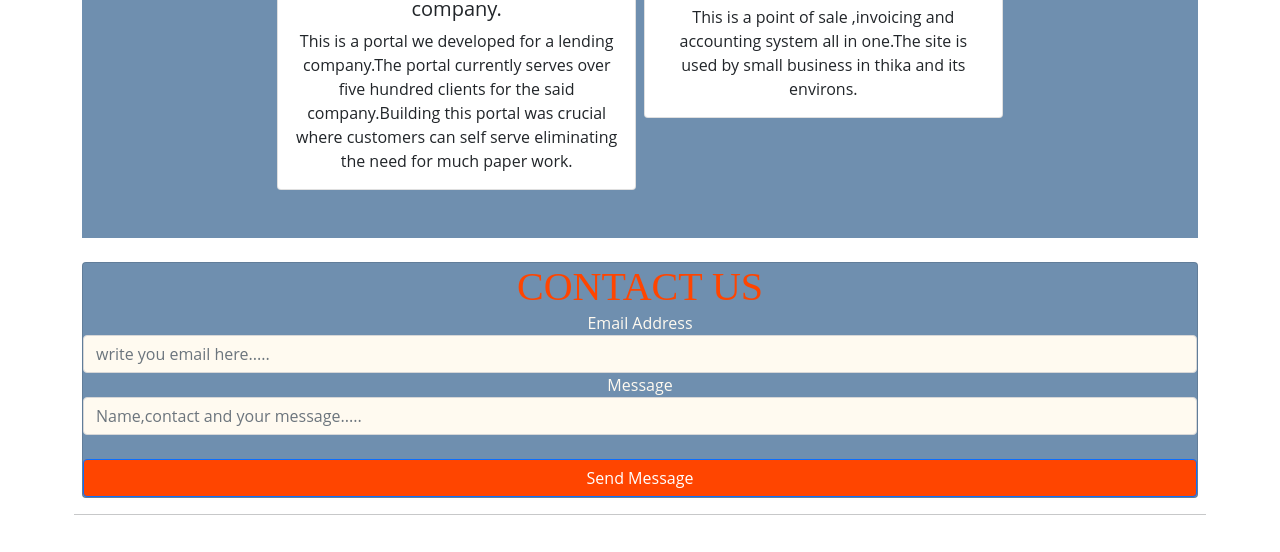
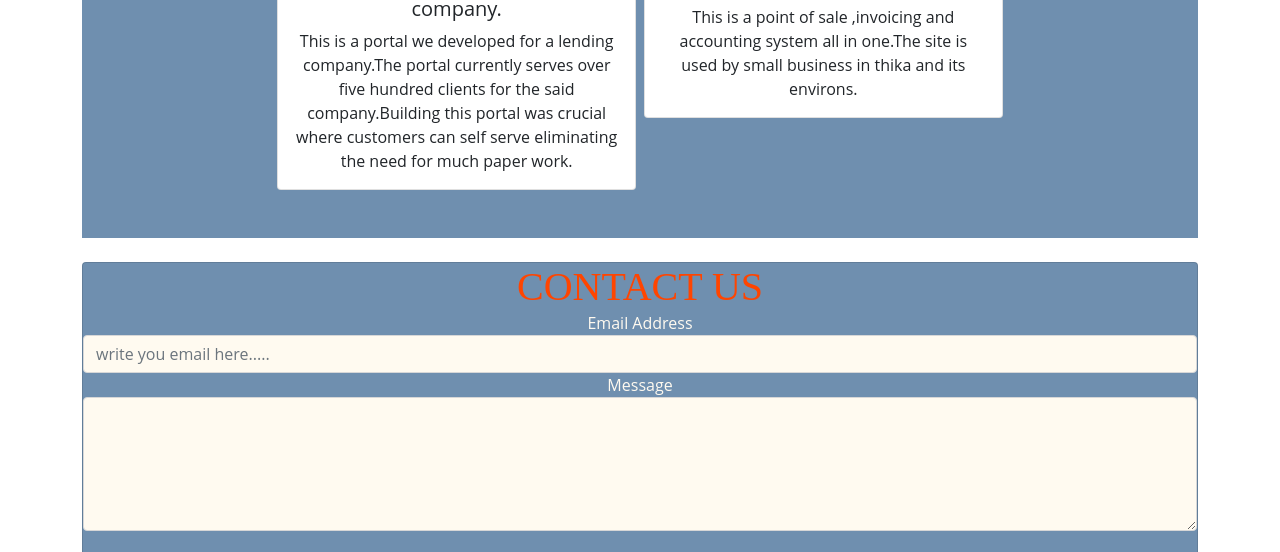
Before and after one commit to georgendungu/repotrans.github.io, a plain HTML site: page index.html in a window 1280 px wide. Shown: the part 1778-2330 px from the top of the page. Drawn offline with nearby package versions, Linux system fonts and the light colour scheme.

Commit message:
Update index.html

```diff
--- a/index.html
+++ b/index.html
@@ -306,8 +306,9 @@ margin-right: -8px;
 
 
 					<label for="inputMessage"  style="color: floralwhite;">Message</label>
+				       <textarea type="text" name="name" class="form-control message" id="inputMessage" rows="5" required style="background: 	#FFFAF0"></textarea>
 
-					<input type="text" name="name" class="form-control name" id="inputName" required style="background: 	#FFFAF0" placeholder="Name,contact and your message.....">
+<!-- 					<input type="text" name="name" class="form-control name" id="inputName" required style="background: 	#FFFAF0" placeholder="Name,contact and your message....."> -->
 
 				<br>
 			<div class="d-grid gap-2">
```
